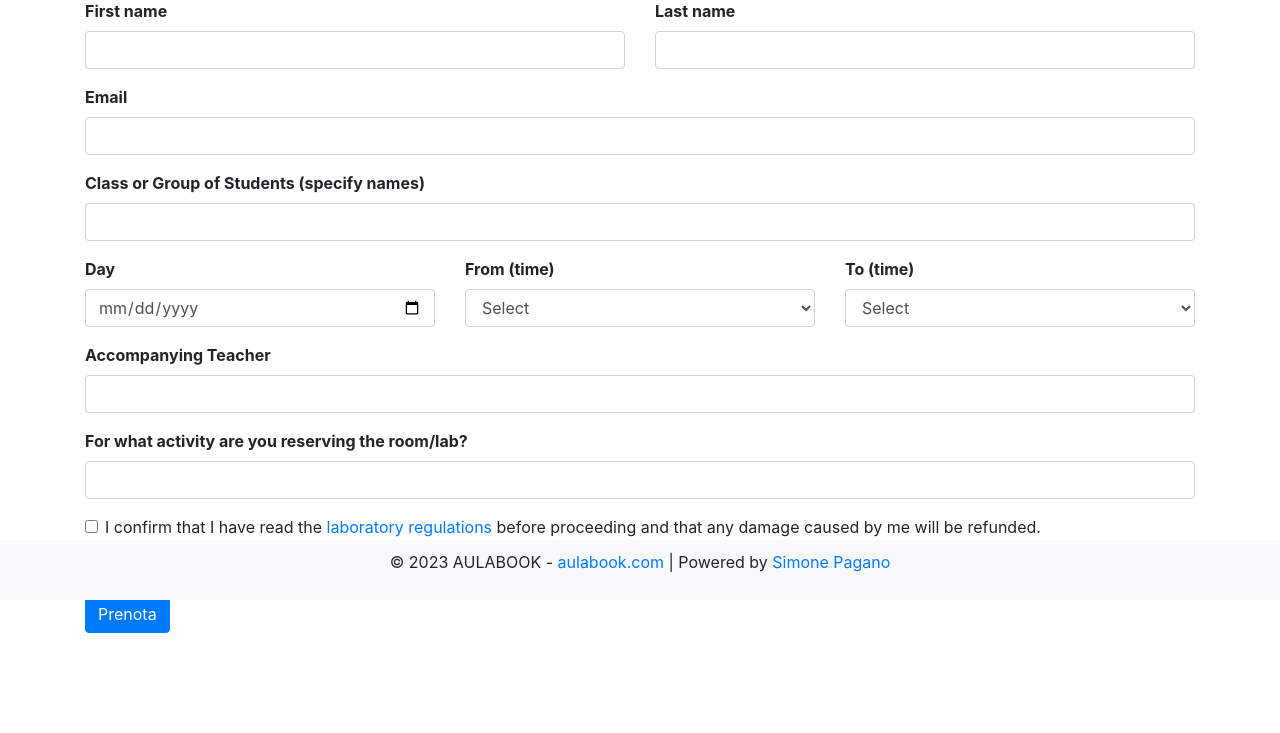
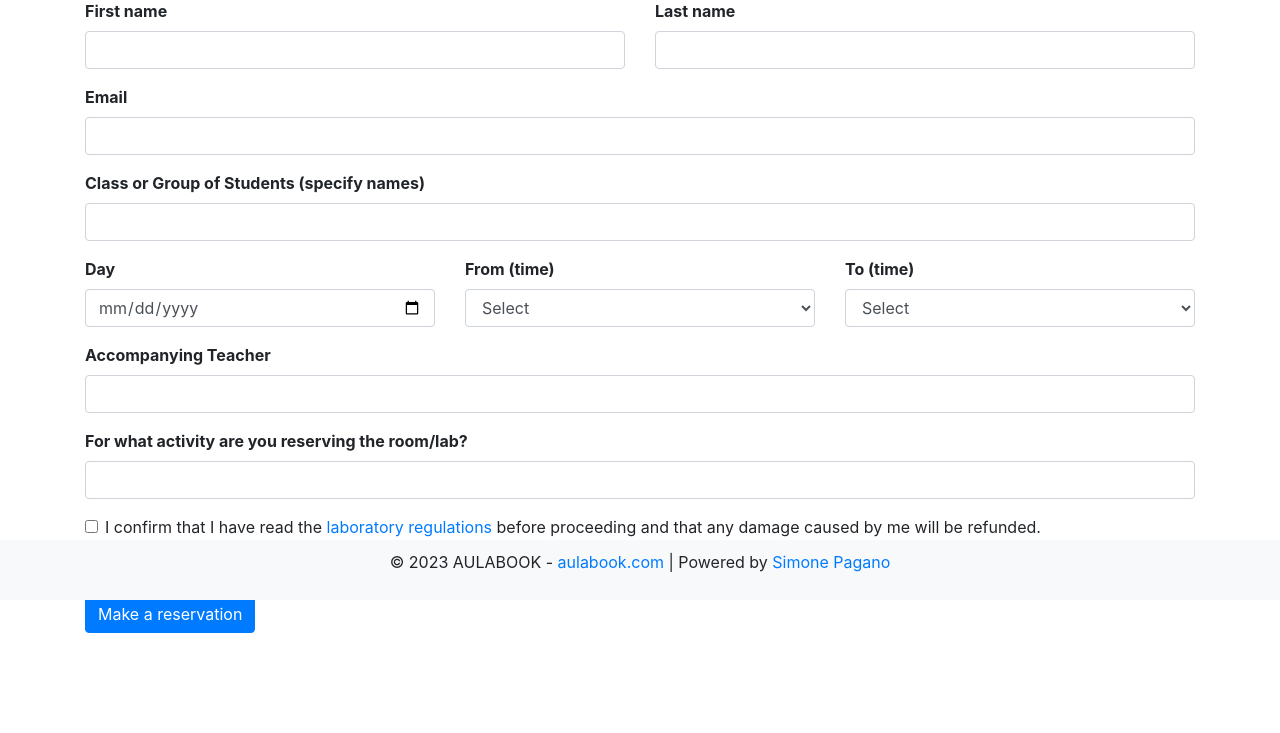
Before and after one commit to paghos/aulabook, a Flask app: page /aggiungi_prenotazione in a window 1280 px wide. Shown: the part 200-933 px from the top of the page. Run offline with Flask 3, Linux system fonts and the light colour scheme; some libraries are stand-ins or nearby versions.

Commit message:
[FIX] Translation error

```diff
--- a/templates/aggiungi_prenotazione.html
+++ b/templates/aggiungi_prenotazione.html
@@ -118,7 +118,7 @@
                     </label>
                 </div>
             </div>
-            <button type="submit" class="btn btn-primary">Prenota</button>
+            <button type="submit" class="btn btn-primary">Make a reservation</button>
 	    <div style="height: 100px;"></div>
         </form>
 
```
